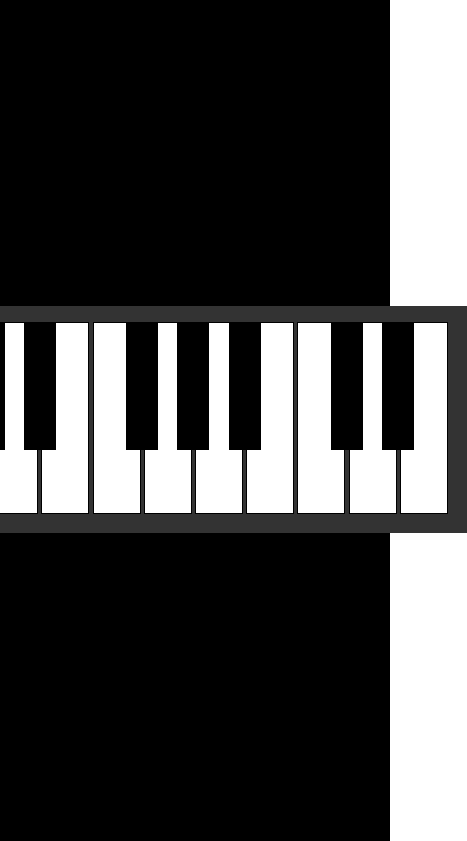
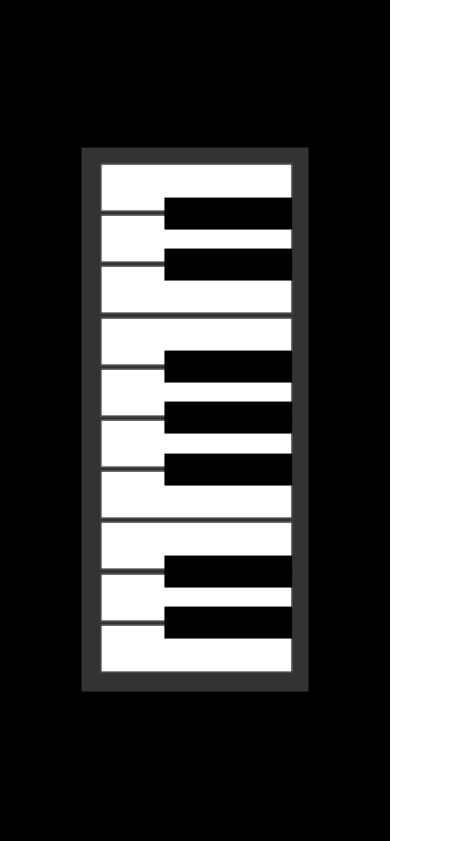
Before and after one commit to Craowx/js-piano, a plain HTML site: page index.html in a window 390 px wide. Shown: the part 40-881 px from the top of the page, 467 px wide, since content can reach past the window. Drawn offline with Linux system fonts and the light colour scheme.

Commit message:
fixed responsiveness

```diff
--- a/style.css
+++ b/style.css
@@ -73,8 +73,8 @@ button {
     }
 
 
-    @media only screen and (max-width: 700px) {
-        body {
-            overflow: scroll;
+    @media only screen and (max-width: 600px) {
+        .piano {
+            rotate: 90deg;
         }
     }
```
